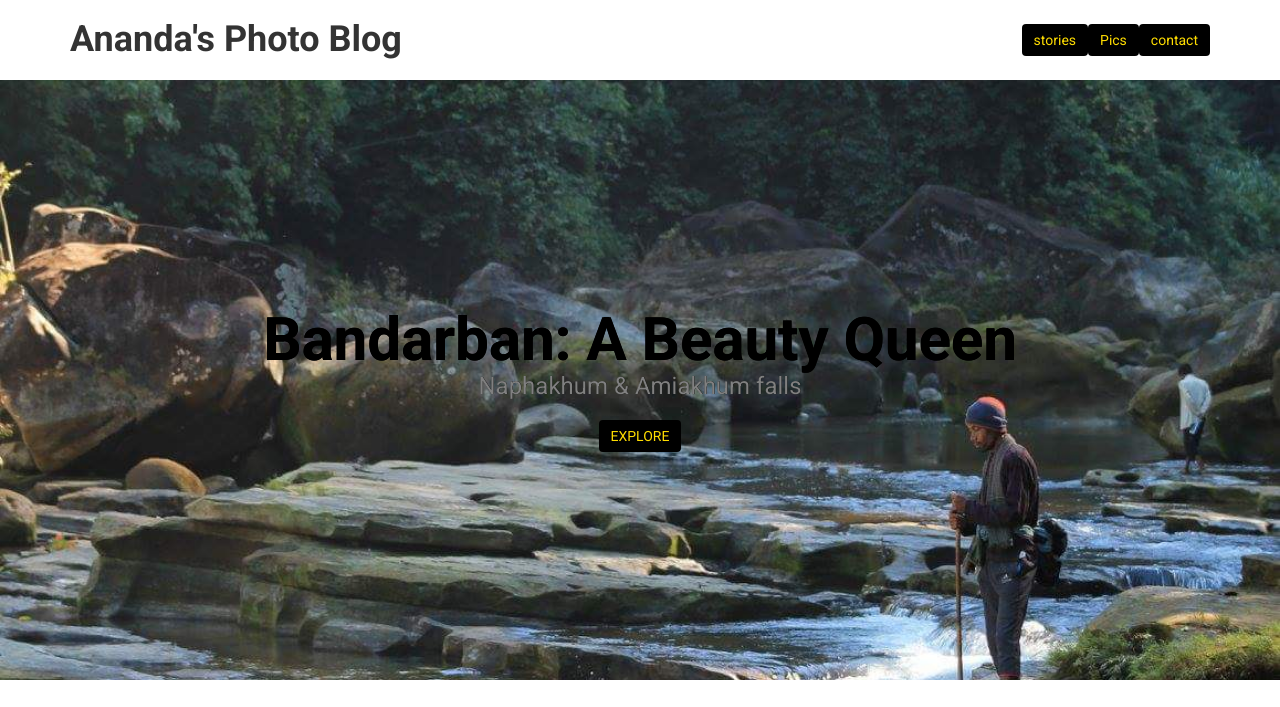
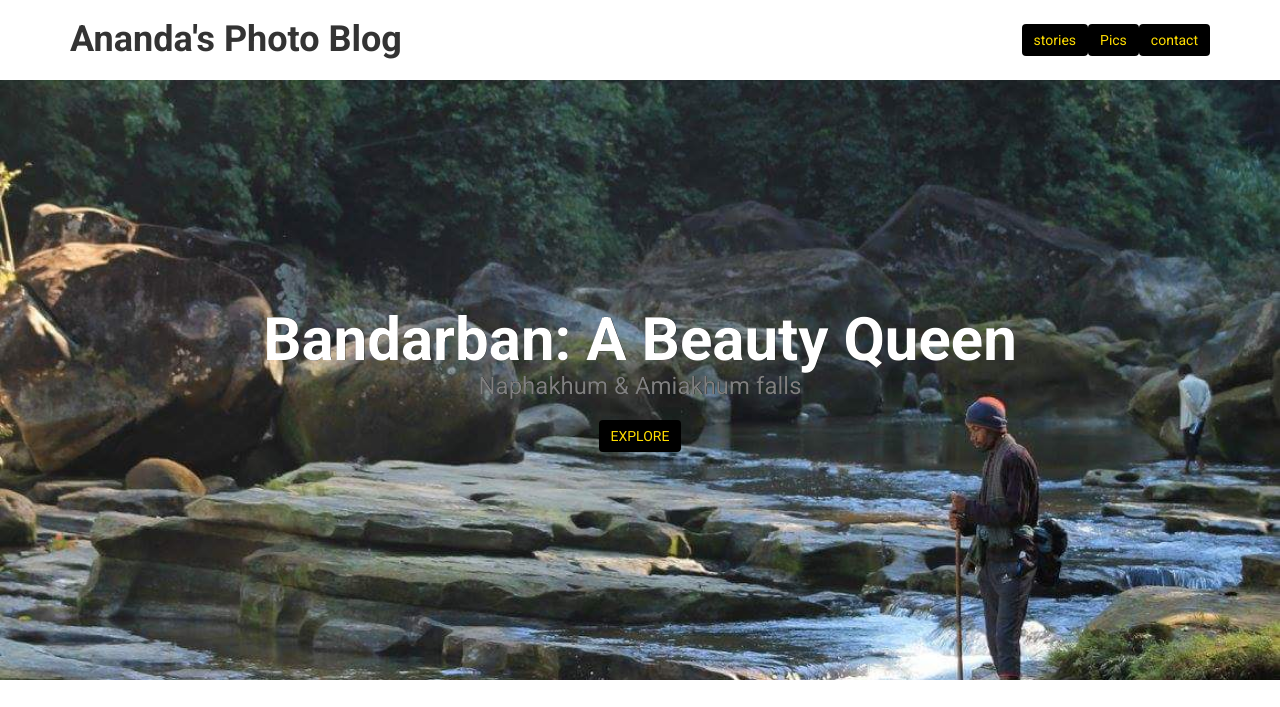
Before and after one commit to ananda89/aTraveler, a plain HTML site: page index.html in a window 1280 px wide. Shown: the top 707 px of the page. Drawn offline with nearby package versions, Linux system fonts and the light colour scheme.

Commit message:
Update main.css

```diff
--- a/main.css
+++ b/main.css
@@ -44,7 +44,7 @@ header p {
   font-size: 60px;
   font-weight: 700;
   margin: 0;
-  color: black;
+  color: White;
 }
 
 .jumbotron h3 {
```
